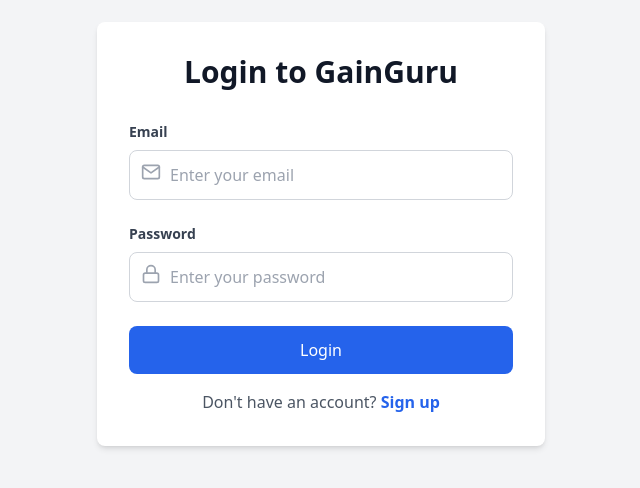
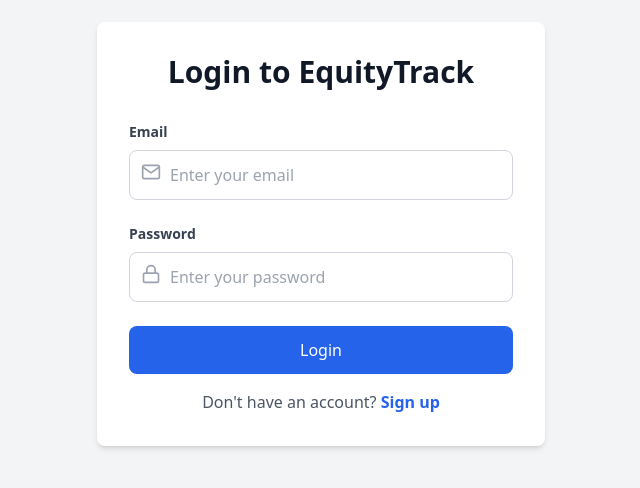
Before and after one commit to RevanasiddaNK/EquityTrack, a React (Vite) app in the folder frontend/: page / in a window 1280 px wide. Shown: the part 166-654 px from the top of the page, without its empty margins (319-959 px from the left). Built offline with nearby package versions, Linux system fonts and the light colour scheme.

Commit message:
app name changed on cliet side

```diff
--- a/frontend/src/components/Home.jsx
+++ b/frontend/src/components/Home.jsx
@@ -227,7 +227,7 @@
         <div className="flex justify-between items-center h-16">
           <div className="flex items-center">
             <TrendingUp className="h-10 w-10 text-blue-600 mr-2" />
-            <span className="text-3xl font-bold text-gray-900">GainGuru</span>
+            <span className="text-3xl font-bold text-gray-900">EquityTrack</span>
             <div className="ml-10 hidden md:flex space-x-6">
               <button
                 onClick={() => setView('home')}
--- a/frontend/src/components/Login.jsx
+++ b/frontend/src/components/Login.jsx
@@ -61,7 +61,7 @@
     <div className="min-h-screen flex items-center justify-center bg-gray-100">
     <div className="bg-white p-8 rounded-lg shadow-md w-full max-w-md">
         <div className="flex items-center justify-center mb-8">
-        <h2 className="text-3xl font-bold text-gray-900">Login to GainGuru</h2>
+        <h2 className="text-3xl font-bold text-gray-900">Login to EquityTrack</h2>
         </div>
         <form onSubmit={submitHandler}>
         <div className="mb-6">
```
